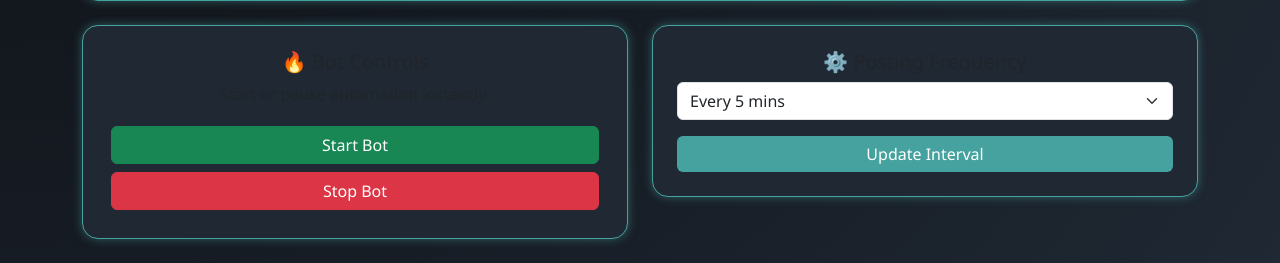
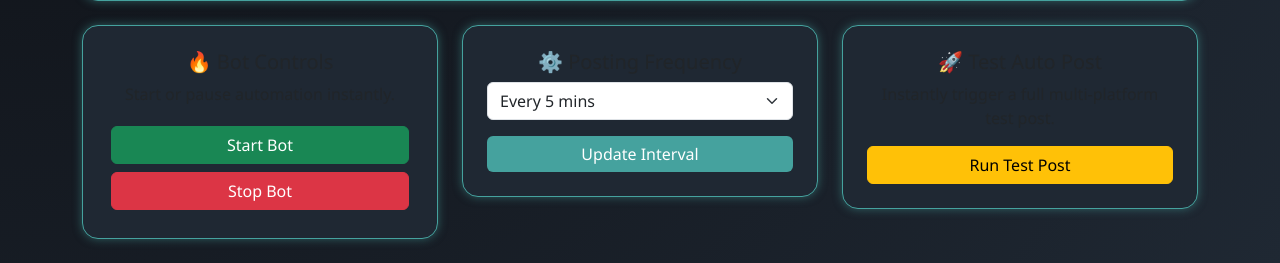
Before and after one commit to slickofficials/AUTOAFFILIATE-AI-v7.0, a Flask app: page /dashboard in a window 1280 px wide. Shown: the part 615-878 px from the top of the page. Run offline with Flask 3, Linux system fonts and the light colour scheme; the visitor is signed in with stand-in values (Sample User, id 1); data that the repository does not hold is empty; some libraries are stand-ins or nearby versions.

Commit message:
Update dashboard.html

```diff
--- a/templates/dashboard.html
+++ b/templates/dashboard.html
@@ -17,19 +17,24 @@
       background: #1f2833;
       border: 1px solid #45a29e;
       border-radius: 1rem;
-      box-shadow: 0 0 10px rgba(69, 162, 158, 0.5);
+      box-shadow: 0 0 10px rgba(69,162,158,0.5);
       transition: transform 0.2s ease-in-out;
     }
     .card:hover { transform: scale(1.02); }
-    .btn-primary {
-      background: #45a29e;
-      border: none;
-    }
+    .btn-primary { background: #45a29e; border: none; }
     .btn-primary:hover { background: #66fcf1; color: #0b0c10; }
     .navbar { background: #0b0c10; }
-    .chart-container {
-      width: 100%;
-      height: 350px;
+    .chart-container { width: 100%; height: 350px; }
+    #alertBox {
+      position: fixed;
+      top: 20px; right: 20px;
+      background: #45a29e;
+      color: #0b0c10;
+      padding: 10px 20px;
+      border-radius: 8px;
+      font-weight: bold;
+      display: none;
+      z-index: 9999;
     }
   </style>
 </head>
@@ -40,6 +45,8 @@
       <button class="btn btn-sm btn-primary" id="refreshBtn">🔄 Refresh</button>
     </div>
   </nav>
+
+  <div id="alertBox"></div>
 
   <div class="container py-4">
     <div class="row mb-4">
@@ -80,7 +87,7 @@
     </div>
 
     <div class="row">
-      <div class="col-md-6">
+      <div class="col-md-4">
         <div class="card p-4 text-center">
           <h5>🔥 Bot Controls</h5>
           <p>Start or pause automation instantly.</p>
@@ -88,7 +95,8 @@
           <button class="btn btn-danger m-1" id="stopBot">Stop Bot</button>
         </div>
       </div>
-      <div class="col-md-6">
+
+      <div class="col-md-4">
         <div class="card p-4 text-center">
           <h5>⚙️ Posting Frequency</h5>
           <select class="form-select mb-3" id="intervalSelect">
@@ -100,6 +108,14 @@
           <button class="btn btn-primary" id="updateInterval">Update Interval</button>
         </div>
       </div>
+
+      <div class="col-md-4">
+        <div class="card p-4 text-center">
+          <h5>🚀 Test Auto Post</h5>
+          <p>Instantly trigger a full multi-platform test post.</p>
+          <button class="btn btn-warning" id="testPost">Run Test Post</button>
+        </div>
+      </div>
     </div>
   </div>
 
@@ -108,6 +124,14 @@
     const conversions = document.getElementById('conversions');
     const revenue = document.getElementById('revenue');
     const lastPost = document.getElementById('lastPost');
+    const alertBox = document.getElementById('alertBox');
+
+    function showAlert(msg, success=true) {
+      alertBox.textContent = msg;
+      alertBox.style.background = success ? '#45a29e' : '#ff4c4c';
+      alertBox.style.display = 'block';
+      setTimeout(() => alertBox.style.display = 'none', 4000);
+    }
 
     async function loadStats() {
       try {
@@ -135,7 +159,7 @@
             label: 'Posts per Hour',
             data: values,
             borderColor: '#45a29e',
-            backgroundColor: 'rgba(69, 162, 158, 0.3)',
+            backgroundColor: 'rgba(69,162,158,0.3)',
             fill: true,
             tension: 0.3
           }]
@@ -144,12 +168,28 @@
     }
 
     document.getElementById('refreshBtn').addEventListener('click', loadStats);
-    document.getElementById('startBot').addEventListener('click', async () => { await axios.post('/api/control', { action: 'start' }); loadStats(); });
-    document.getElementById('stopBot').addEventListener('click', async () => { await axios.post('/api/control', { action: 'stop' }); });
+    document.getElementById('startBot').addEventListener('click', async () => {
+      await axios.post('/api/control', { action: 'start' });
+      showAlert('✅ Bot started successfully!');
+      loadStats();
+    });
+    document.getElementById('stopBot').addEventListener('click', async () => {
+      await axios.post('/api/control', { action: 'stop' });
+      showAlert('⛔ Bot stopped.', false);
+    });
     document.getElementById('updateInterval').addEventListener('click', async () => {
       const val = document.getElementById('intervalSelect').value;
       await axios.post('/api/interval', { interval: val });
-      alert('Interval updated!');
+      showAlert('Interval updated to ' + val + ' mins');
+    });
+    document.getElementById('testPost').addEventListener('click', async () => {
+      try {
+        await axios.post('/testpost');
+        showAlert('🚀 Test post triggered!');
+      } catch (err) {
+        console.error('Test post error:', err);
+        showAlert('Test post failed!', false);
+      }
     });
 
     loadStats();
```
